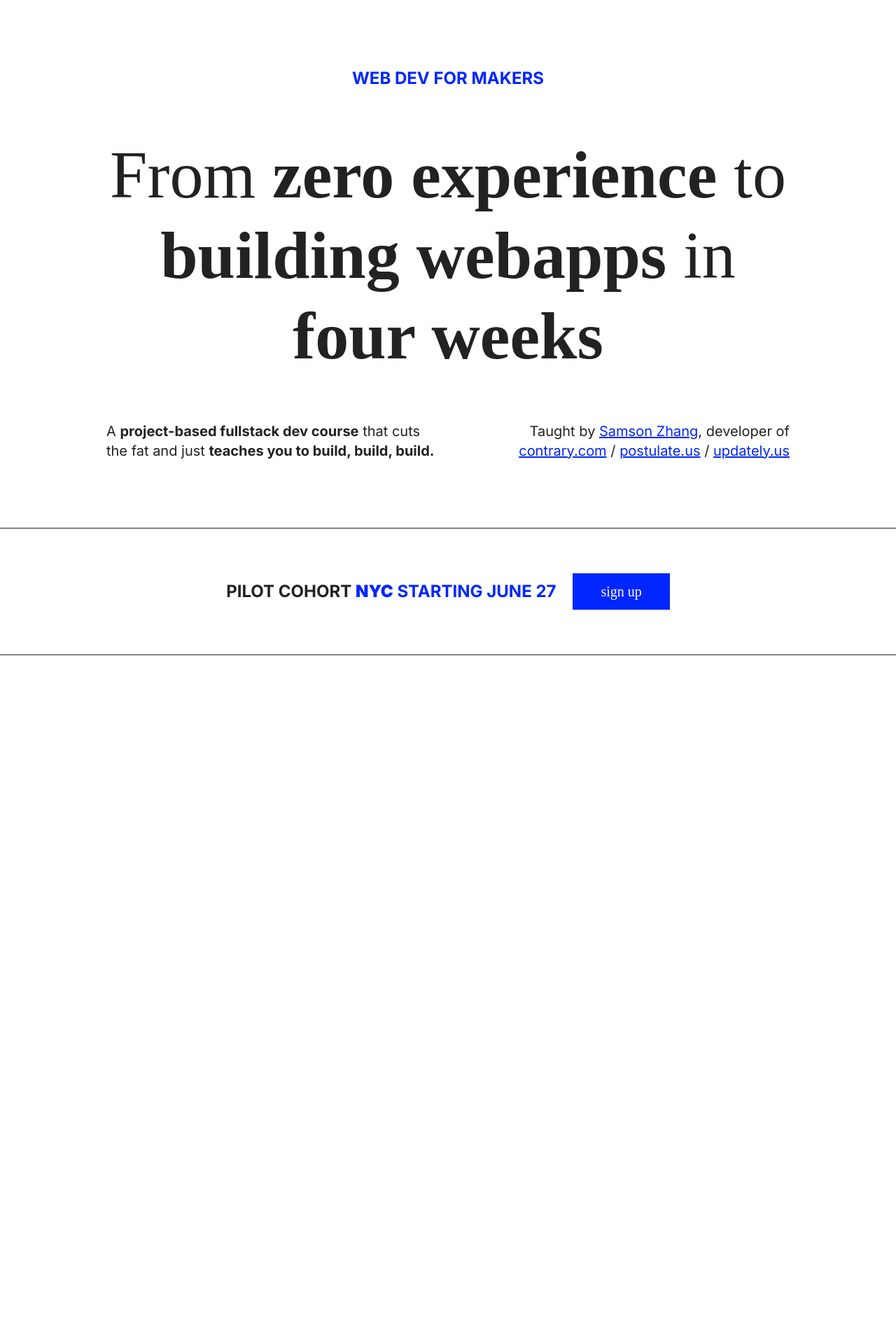
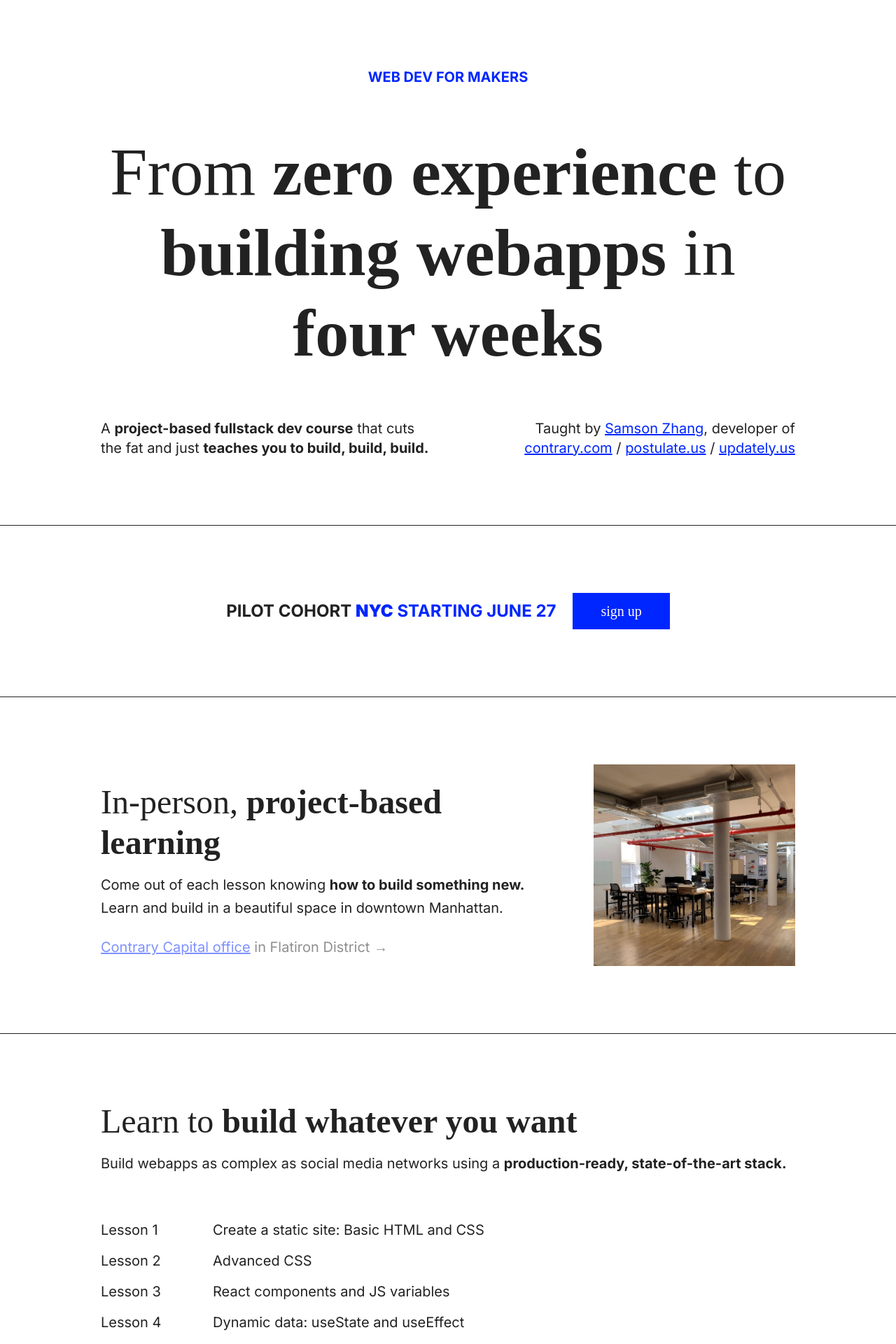
Before and after one commit to wwsalmon/webdevformakers-site, a Next.js app: page / in a window 1280 px wide. Shown: the top 1920 px of the page at 70% size. Before the commit the page ends 936 px from the top, so only its background shows below. Built offline with nearby package versions, Linux system fonts and the light colour scheme; a web font is replaced by a local one.

Commit message:
flesh out lander

```diff
--- /dev/null
+++ b/components/DisplayHeader.tsx
@@ -0,0 +1,12 @@
+import {HTMLProps} from "react";
+
+export default function DisplayHeader(props: HTMLProps<HTMLDivElement>) {
+    let domProps = {...props};
+    delete domProps.className;
+
+    return (
+        <h2 className={`my-4 text-5xl font-display leading-[1.2] ${props.className || ""}`}>
+            {props.children}
+        </h2>
+    )
+}
--- /dev/null
+++ b/components/Paragraph.tsx
@@ -0,0 +1,12 @@
+import {HTMLProps} from "react";
+
+export default function Paragraph(props: HTMLProps<HTMLDivElement>) {
+    let domProps = {...props};
+    delete domProps.className;
+
+    return (
+        <p className={`sm:text-xl leading-relaxed sm:leading-relaxed ${props.className || ""}`}>
+            {props.children}
+        </p>
+    )
+}
--- /dev/null
+++ b/components/Section.tsx
@@ -0,0 +1,12 @@
+import {HTMLProps} from "react";
+
+export default function Section(props: HTMLProps<HTMLDivElement>) {
+    let domProps = {...props};
+    delete domProps.className;
+
+    return (
+        <div className={`max-w-5xl mx-auto my-24 px-4 ${props.className || ""}`}>
+            {props.children}
+        </div>
+    )
+}
--- /dev/null
+++ b/components/SectionHeader.tsx
@@ -0,0 +1,10 @@
+import {HTMLProps} from "react";
+
+export default function SectionHeader(props: HTMLProps<HTMLParagraphElement>) {
+    let domProps = {...props};
+    delete domProps.className;
+
+    return (
+        <p className={`uppercase font-bold text-xl mt-24 mb-16 ${props.className || ""}`} {...domProps}>{props.children}</p>
+    )
+}
--- /dev/null
+++ b/components/SignUpSection.tsx
@@ -0,0 +1,10 @@
+import Section from "./Section";
+
+export default function SignUpSection() {
+    return (
+        <Section className="sm:flex items-center justify-center">
+            <p className="text-xl sm:text-2xl uppercase font-bold mr-6">pilot cohort<br className="sm:hidden"/> <span className="text-brand"><span className="font-black">nyc</span> starting june 27</span></p>
+            <a href="" className="inline-block font-display text-white bg-brand px-10 py-3 text-xl font-medium mt-4 sm:mt-0">sign up</a>
+        </Section>
+    )
+}
--- a/pages/index.tsx
+++ b/pages/index.tsx
@@ -1,4 +1,19 @@
 import Head from "next/head";
+import SectionHeader from "../components/SectionHeader";
+import Section from "../components/Section";
+import DisplayHeader from "../components/DisplayHeader";
+import Paragraph from "../components/Paragraph";
+import SignUpSection from "../components/SignUpSection";
+
+const weeks = [
+    "Create a static site: Basic HTML and CSS",
+    "Advanced CSS",
+    "React components and JS variables",
+    "Dynamic data: useState and useEffect",
+    "Building backends: MongoDB and NextJS endpoints",
+    "User accounts: NextAuth",
+    "UI/UX patterns",
+]
 
 export default function Home() {
     return (
@@ -6,8 +21,8 @@ export default function Home() {
             <Head>
                 <title>Web dev for makers: learn to build webapps in four weeks</title>
             </Head>
-            <div className="max-w-5xl mx-auto my-24 px-6">
-                <p className="text-brand uppercase font-bold text-xl sm:text-2xl text-center">web dev for makers</p>
+            <Section>
+                <SectionHeader className="text-brand text-center">web dev for makers</SectionHeader>
                 <h1 className="font-display text-6xl sm:text-7xl md:text-8xl leading-[1.2] sm:leading-[1.2] md:leading-[1.2] my-12 sm:my-16 text-center">
                     From <b>zero experience</b> to <b>building webapps</b> in <b>four weeks</b>
                 </h1>
@@ -20,13 +35,35 @@ export default function Home() {
                         <a href="https://contrary.com/">contrary.com</a> / <a href="https://postulate.us/">postulate.us</a> / <a href="https://updately.us/">updately.us</a>
                     </div>
                 </div>
-            </div>
+            </Section>
             <hr/>
-            <div className="sm:flex items-center justify-center my-16 px-4">
-                <p className="text-xl sm:text-2xl uppercase font-bold mr-6">pilot cohort<br className="sm:hidden"/> <span className="text-brand"><span className="font-black">nyc</span> starting june 27</span></p>
-                <a href="" className="inline-block font-display text-white bg-brand px-10 py-3 text-xl font-medium mt-4 sm:mt-0">sign up</a>
-            </div>
+            <SignUpSection/>
             <hr/>
+            <Section>
+                <div className="md:flex items-center sm:-mx-8">
+                    <div className="md:w-2/3 sm:px-8">
+                        <DisplayHeader>In-person, <b>project-based learning</b></DisplayHeader>
+                        <Paragraph>Come out of each lesson knowing <b>how to build something new.</b> Learn and build in a beautiful space in downtown Manhattan.</Paragraph>
+                        <Paragraph className="underline-links mt-6 opacity-50"><a href="https://contrary.com/">Contrary Capital office</a> in Flatiron District →</Paragraph>
+                    </div>
+                    <div className="md:w-1/3 sm:px-8 mt-8 sm:mt-0">
+                        <img src="/contrary.jpg" alt="photo of contrary capital office"/>
+                    </div>
+                </div>
+            </Section>
+            <hr/>
+            <Section>
+                <DisplayHeader>Learn to <b>build whatever you want</b></DisplayHeader>
+                <Paragraph className="mb-16">Build webapps as complex as social media networks using a <b>production-ready, state-of-the-art stack.</b></Paragraph>
+                {weeks.map((week, i) => (
+                    <div className="flex sm:text-xl my-4">
+                        <p className="w-24 sm:w-40 flex-shrink-0">Lesson {i + 1}</p>
+                        <p>{week}</p>
+                    </div>
+                ))}
+            </Section>
+            <hr/>
+            <SignUpSection/>
         </>
     );
 }
```
Also changed, not shown: public/contrary.jpg (added).
